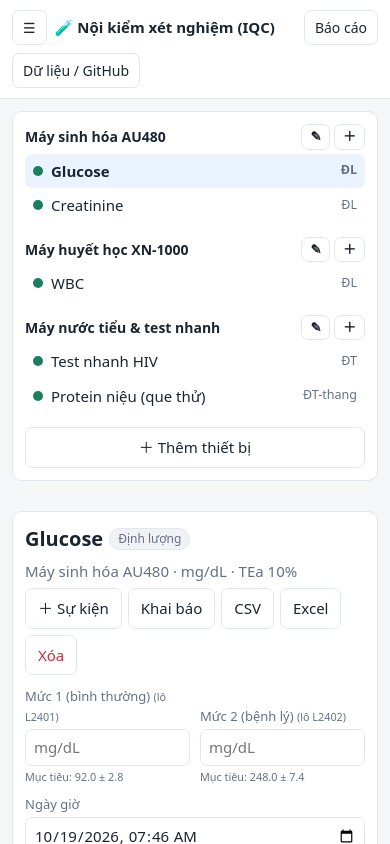
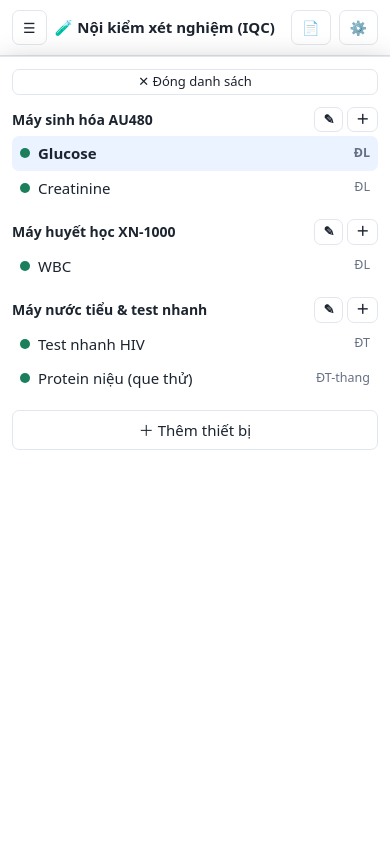
Before and after one commit to BaTuKinh/IQC-BTK, a plain HTML site: page index.html in a window 390 px wide. Both pictures are taken after a click on the button "Danh sách thiết bị". Shown: the top 844 px of the page. Drawn offline with Linux system fonts and the light colour scheme.

Commit message:
Add files via upload

```diff
--- a/index.html
+++ b/index.html
@@ -71,6 +71,13 @@ dialog .mf{padding:10px 16px;border-top:1px solid var(--line);display:flex;gap:8
 .foot .muted{margin-top:2px}
 #rep .foot{border-top:1px solid #ccc;margin-top:24px;padding:8px 0 0;color:#555}
 .menu{display:none}
+.closemenu{display:none}
+.ic{display:none}
+table.rt .cfl{display:none}
+.sum{display:grid;grid-template-columns:repeat(auto-fit,minmax(170px,1fr));gap:8px;margin:2px 0 14px}
+.sc{border:1px solid var(--line);border-left:4px solid var(--ok);border-radius:8px;padding:8px 10px;min-width:0}
+.sc.warn{border-left-color:var(--warn)}.sc.fail{border-left-color:var(--fail)}
+.sc .sn{font-size:13px;color:var(--mute);font-weight:600}.sc .sv{font-size:22px;font-weight:700;line-height:1.25}.sc .sv small{font-size:13px;font-weight:400;color:var(--mute)}.sc .ss{font-size:12.5px;color:var(--mute);margin-top:1px}
 .app>*{min-width:0}
 .cw{overflow-x:auto}
 @media(max-width:820px){
@@ -81,13 +88,49 @@ dialog .mf{padding:10px 16px;border-top:1px solid var(--line);display:flex;gap:8
  .head{gap:6px}
  .menu{display:inline-block}
  .side{display:none}
- body.menu .side{display:block}
+ body.menu .side{display:block;position:fixed;left:0;right:0;top:var(--hh,56px);bottom:0;z-index:12;margin:0;border-radius:0;border-width:1px 0 0;overflow:auto;-webkit-overflow-scrolling:touch;box-shadow:0 10px 30px rgba(0,0,0,.3)}
+ body.menu{overflow:hidden}
+ .closemenu{display:block!important;width:100%;margin-bottom:12px}
  input,select,textarea{font-size:16px}
- svg.chart{min-width:680px}
- header{padding:10px 12px;gap:8px}
+  header{padding:10px 12px;gap:8px}
  header h1{font-size:15px;white-space:nowrap;overflow:hidden;text-overflow:ellipsis}
  button{padding:8px 12px}
  .card{padding:12px}
+ .lb{display:none}.ic{display:inline}
+ .sum{grid-template-columns:repeat(2,minmax(0,1fr));gap:6px}
+ .sc{padding:6px 8px}.sc .sv{font-size:19px}.sc .ss{font-size:12px}
+ .head h2{font-size:18px}
+ .head button{padding:5px 9px;font-size:13px}
+ .legend.sec{display:none}
+ .lvrow>*{flex:1 1 calc(50% - 10px)}
+ .metarow>*{flex:1 1 calc(50% - 10px)!important;min-width:0}
+ .metarow>label:first-child,.metarow>label:nth-last-child(2),.metarow>button{flex-basis:100%!important}
+ .metarow>button{padding:11px}
+ input[type=datetime-local]{min-height:42px;text-align:left}
+ table.m,table.m tbody{display:block}
+ table.m tr.hd{display:none}
+ table.m tr{display:grid;gap:2px 10px;padding:10px 2px;border-bottom:1px solid var(--line)}
+ table.m td,table.m td:empty{border:0;padding:0}
+ table.m td:empty{display:none}
+ table.rt tr.rr{grid-template-columns:1fr auto;grid-template-areas:"time st" "lv val" "fl fl" "note note" "op act"}
+ table.rt tr.rr.fail{border-left:3px solid var(--fail);padding-left:8px}
+ table.rt tr.rr.warn{border-left:3px solid var(--warn);padding-left:8px}
+ table.rt .ctime{grid-area:time;font-weight:600}
+ table.rt .cst{grid-area:st;text-align:right}
+ table.rt .cst .fl{display:none}
+ table.rt .clv{grid-area:lv}
+ table.rt .cval{grid-area:val;text-align:right;font-size:17px;font-weight:600}
+ table.rt .cfl{display:block;grid-area:fl;color:var(--mute);font-size:13px}
+ table.rt .cnote{grid-area:note;font-size:13px}
+ table.rt .cop{grid-area:op;color:var(--mute);font-size:13px;align-self:center}
+ table.rt .cact{grid-area:act;text-align:right}
+ table.rt tr.evrow{grid-template-columns:1fr auto;grid-template-areas:"time act" "txt txt"}
+ table.rt tr.evrow td{background:transparent}
+ table.rt .ctxt{grid-area:txt}
+ table.stt tr{grid-template-columns:repeat(4,1fr)}
+ table.stt .cname{grid-column:1/-1;font-weight:600;font-size:15px}
+ table.stt td[data-l]::before{content:attr(data-l);display:block;font-size:11px;color:var(--mute);font-weight:400}
+ table.stt td[colspan]{grid-column:2/-1}
 }
 #rep{position:fixed;inset:0;z-index:30;background:#fff;color:#111;overflow:auto;display:none;--ink:#111;--mute:#555;--line:#d9dde4;--accent:#1f66d6;--ok:#1a7f5a;--warn:#b86e00;--fail:#c62f3d;--band:#eaf3ff;--band2:#fff6e2;--grid:#7b8494;--soft:#f0f2f6;--ev:#7a4fd1;--card:#fff;--bg:#fff}
 #rep.on{display:block}
@@ -105,8 +148,8 @@ dialog .mf{padding:10px 16px;border-top:1px solid var(--line);display:flex;gap:8
 <header>
   <button id="menuBtn" class="menu" data-act="menu" title="Danh sách thiết bị">☰</button>
   <h1>🧪 Nội kiểm xét nghiệm (IQC)</h1>
-  <button data-act="report">Báo cáo</button>
-  <button data-act="data">Dữ liệu / GitHub</button>
+  <button data-act="report" title="Báo cáo" aria-label="Báo cáo"><span class="lb">Báo cáo</span><span class="ic">📄</span></button>
+  <button data-act="data" title="Dữ liệu / GitHub" aria-label="Dữ liệu / GitHub"><span class="lb">Dữ liệu / GitHub</span><span class="ic">⚙️</span></button>
 </header>
 <div class="app">
   <aside class="side card" id="side"></aside>
@@ -130,6 +173,7 @@ const nowLocal=()=>{const d=new Date();return `${d.getFullYear()}-${pad(d.getMon
 const typeName={quant:'Định lượng',qual:'Định tính',semi:'Định tính có thang đo'};
 const defaultRules={r12:true,r13:true,r22:true,r4s:true,r41:true,r10x:true};
 const ruleNames={r12:'1-2s (cảnh báo)',r13:'1-3s',r22:'2-2s',r4s:'R-4s',r41:'4-1s',r10x:'10x'};
+const MOB=()=>!!(window.matchMedia&&matchMedia('(max-width:820px)').matches);
 const PALETTE=['#2f6fed','#d9731a','#1f9d6b','#8a4fd1','#0e9aa7','#c2417c'];
 const LS='iqc.v1',GH='iqc.gh';
 const EVT={maint:{n:'Bảo trì / bảo dưỡng',c:'BT',reset:false},calib:{n:'Hiệu chuẩn',c:'HC',reset:true},service:{n:'Sửa chữa / thay linh kiện',c:'SC',reset:true},reagent:{n:'Đổi lô thuốc thử',c:'TT',reset:true},qclot:{n:'Đổi lô vật liệu QC',c:'LQ',reset:true},other:{n:'Sự kiện khác',c:'•',reset:false}};
@@ -258,11 +302,11 @@ function marker(x,y,st,title,color){
 }
 function xTicks(items,X,y){
   const n=items.length;if(!n)return'';
-  const step=Math.max(1,Math.ceil(n/9));let s='';
-  items.forEach((p,i)=>{if(i%step===0||i===n-1)s+=`<text x="${X(i)}" y="${y}" class="tk" text-anchor="middle">${fmtD(p.r.ts)}</text>`});
+  const step=Math.max(1,Math.ceil(n/(MOB()?5:9)));let s='';
+  items.forEach((p,i)=>{if(i%step===0||i===n-1)s+=`<text x="${X(i)}" y="${y}" class="tk" text-anchor="${i===n-1&&n>1?'end':'middle'}">${fmtD(p.r.ts)}</text>`});
   return s;
 }
-function legend(extra=''){return `<div class="legend"><span><i style="background:var(--accent)"></i>Đạt</span><span>▲ Cảnh báo</span><span>■ Vi phạm / ngoài giới hạn</span>${extra}${S.events.length?'<span style="color:var(--ev)">┆ Sự kiện thiết bị (BT bảo trì · HC hiệu chuẩn · SC sửa chữa · TT thuốc thử · LQ lô QC)</span>':''}</div>`}
+function legend(extra='',sec=false){return `<div class="legend${sec?' sec':''}"><span><i style="background:var(--accent)"></i>Đạt</span><span>▲ Cảnh báo</span><span>■ Vi phạm / ngoài giới hạn</span>${extra}${S.events.length?'<span style="color:var(--ev)">┆ Sự kiện thiết bị (BT bảo trì · HC hiệu chuẩn · SC sửa chữa · TT thuốc thử · LQ lô QC)</span>':''}</div>`}
 function lastN(arr){return UI.lastN>0?arr.slice(-UI.lastN):arr}
 
 function evLines(t,ts,X,y1,y2,xmax){
@@ -278,7 +322,7 @@ function evLines(t,ts,X,y1,y2,xmax){
   return s;
 }
 function ljChart(level,pts,t){
-  const d=t.dec??2,n=pts.length,W=840,H=300,L=64,R=48,Tp=14,B=36;
+  const M=MOB(),d=t.dec??2,n=pts.length,W=M?420:840,H=M?270:300,L=M?48:64,R=M?38:48,Tp=14,B=M?32:36;
   const m=level.mean,s=level.sd;
   let lo=m-3.6*s,hi=m+3.6*s;
   pts.forEach(p=>{lo=Math.min(lo,p.r.value-.2*s);hi=Math.max(hi,p.r.value+.2*s)});
@@ -295,7 +339,7 @@ function ljChart(level,pts,t){
   return `<svg class="chart" viewBox="0 0 ${W} ${H}" role="img" aria-label="Biểu đồ Levey-Jennings ${esc(level.name)}">${g}</svg>`;
 }
 function zChart(t,levelSeries){
-  const W=840,H=300,L=64,R=48,Tp=14,B=36;
+  const M=MOB(),W=M?420:840,H=M?270:300,L=M?40:64,R=M?38:48,Tp=14,B=M?32:36;
   const runs=[...new Set(levelSeries.flatMap(ls=>ls.pts.map(p=>p.r.run)))].sort().slice(UI.lastN>0?-UI.lastN:0);
   const n=runs.length;if(!n)return'';
   let lim=4;levelSeries.forEach(ls=>ls.pts.forEach(p=>{if(runs.includes(p.r.run))lim=Math.max(lim,Math.ceil(Math.abs(p.o.z)+.3))}));
@@ -317,7 +361,7 @@ function zChart(t,levelSeries){
   return legend(lg)+`<svg class="chart" viewBox="0 0 ${W} ${H}" role="img" aria-label="Biểu đồ z-score nhiều mức">${g}</svg>`;
 }
 function stepChart(level,pts,t){
-  const sc=t.scale,rows=sc.length,rowH=34,W=840,L=90,R=20,Tp=12,B=34,H=Tp+B+rows*rowH,n=pts.length;
+  const M=MOB(),sc=t.scale,rows=sc.length,rowH=M?30:34,W=M?420:840,L=M?74:90,R=M?12:20,Tp=12,B=M?30:34,H=Tp+B+rows*rowH,n=pts.length;
   const X=i=>n<=1?L+(W-L-R)/2:L+(W-L-R)*i/(n-1),Y=k=>Tp+(rows-1-k+.5)*rowH;
   const e=sc.indexOf(level.expected),tol=level.tol||0;
   let g='';
@@ -338,7 +382,7 @@ function stepChart(level,pts,t){
 /* ---------- giao diện chính ---------- */
 function render(){renderSide();renderMain()}
 function renderSide(){
-  let h='';
+  let h='<button class="sm closemenu" data-act="menu">✕ Đóng danh sách</button>';
   S.devices.forEach(d=>{
     h+=`<div class="dev"><h3><span>${esc(d.name)}</span><span><button class="sm" data-act="editDevice" data-id="${d.id}" title="Sửa thiết bị">✎</button> <button class="sm" data-act="newTest" data-id="${d.id}" title="Thêm xét nghiệm">＋</button></span></h3>`;
     const ts=S.tests.filter(t=>t.deviceId===d.id);
@@ -357,7 +401,7 @@ function renderMain(){
   }
   const dev=D(t.deviceId),d=t.dec??2,{res,out}=evalTest(t);
   let h=`<div class="card"><div class="head"><h2>${esc(t.name)}</h2><span class="badge">${typeName[t.type]}</span><span class="muted">${esc(dev?.name||'')}${t.unit?' · '+esc(t.unit):''}${t.tea&&t.tea.value>0?` · TEa ${t.tea.value}${t.tea.kind==='pct'?'%':' '+esc(t.unit||'')}`:''}</span><span class="spacer"></span>
-  <button data-act="newEvent" data-id="${t.id}">＋ Sự kiện</button><button data-act="editTest" data-id="${t.id}">Khai báo</button><button data-act="csv" data-id="${t.id}">CSV</button><button data-act="xlsx" data-id="${t.id}">Excel</button><button class="danger" data-act="delTest" data-id="${t.id}">Xóa</button></div>${entryHTML(t)}</div>`;
+  <button data-act="newEvent" data-id="${t.id}">＋ Sự kiện</button><button data-act="editTest" data-id="${t.id}">Khai báo</button><button data-act="csv" data-id="${t.id}">CSV</button><button data-act="xlsx" data-id="${t.id}">Excel</button><button class="danger" data-act="delTest" data-id="${t.id}">Xóa</button></div>${sumHTML(t,res,out)}${entryHTML(t)}</div>`;
   if(UI.flash){h+=UI.flash;UI.flash=null}
   else if(res.length){
     const last=res[res.length-1].run;
@@ -372,7 +416,7 @@ function renderMain(){
       if(series.length>=2){h+=`<h3 style="font-size:14px;margin:6px 0">Tất cả các mức (z-score)</h3>`+zChart(t,series)}
       series.forEach(ls=>{
         h+=`<h3 style="font-size:14px;margin:14px 0 2px">${esc(ls.level.name)} <small class="muted">${ls.level.lot?'lô '+esc(ls.level.lot)+' · ':''}TB ${fmt(ls.level.mean,d)} · SD ${fmt(ls.level.sd,d)} · CV ${fmt(ls.level.sd/ls.level.mean*100,1)}%</small></h3>`;
-        h+=ls.pts.length?legend()+ljChart(ls.level,ls.pts,t):`<div class="muted">Chưa có kết quả.</div>`;
+        h+=ls.pts.length?legend('',true)+ljChart(ls.level,ls.pts,t):`<div class="muted">Chưa có kết quả.</div>`;
         const old=res.filter(r=>r.levelId===ls.level.id&&!isCur(t,ls.level,r)).length;
         if(old)h+=`<small class="muted">${old} kết quả thuộc lô/thông số cũ — xem trong bảng bên dưới.</small>`;
       });
@@ -389,30 +433,44 @@ function renderMain(){
   $('#main').innerHTML=wrapSvg(h);
   const sel=$('#lastN');if(sel)sel.value=String(UI.lastN);
 }
+function sumHTML(t,res,out){
+  if(!t.levels.length)return'';
+  const d=t.dec??2,q=t.type==='quant';
+  const cards=t.levels.map(l=>{
+    const pts=res.filter(r=>isCur(t,l,r)&&out[r.id]),last=pts[pts.length-1];
+    if(!last)return `<div class="sc"><div class="sn">${esc(l.name)}</div><div class="muted" style="font-size:13px">Chưa có kết quả</div></div>`;
+    const o=out[last.id],cls=o.status==='ok'?'':o.status;
+    const val=q?`${fmt(last.value,d)} <small>${esc(t.unit||'')}</small>`:esc(last.value);
+    const sub=q?`z = ${fmt(o.z,2)}`:(t.type==='semi'?`lệch ${o.dev>0?'+':''}${o.dev} bậc · mục tiêu ${esc(l.expected)}`:`mục tiêu: ${esc(l.expected)}`);
+    const stl={ok:'Đạt',warn:'Cảnh báo',fail:'Vi phạm'}[o.status];
+    return `<div class="sc ${cls}"><div class="sn">${esc(l.name)}</div><div class="sv">${val}</div><div class="ss">${sub}</div><div class="ss"><span class="badge ${o.status}">${stl}</span> ${o.flags.length?esc(o.flags.join(', ')):''}</div><div class="ss">${fmtDT(last.ts)} · n=${pts.length}</div></div>`;
+  }).join('');
+  return `<div class="sum">${cards}</div>`;
+}
 function entryHTML(t){
   if(!t.levels.length)return'';
   const d=t.dec??2,dr=defaultReason(t);
   const f=t.levels.map(l=>`<label class="fld"><span>${esc(l.name)}${l.lot?` <small>(lô ${esc(l.lot)})</small>`:''}</span>${t.type==='quant'?`<input name="v_${l.id}" inputmode="decimal" autocomplete="off" placeholder="${esc(t.unit||'giá trị')}">`:`<select name="v_${l.id}"><option value="">— không chạy —</option>${t.scale.map(s=>`<option>${esc(s)}</option>`).join('')}</select>`}<small>Mục tiêu: ${t.type==='quant'?fmt(l.mean,d)+' ± '+fmt(l.sd,d):esc(l.expected)+(t.type==='semi'?' (±'+(l.tol||0)+' bậc)':'')}</small></label>`).join('');
-  return `<form id="entryForm" data-test="${t.id}"><div class="row">${f}</div><div class="row" style="margin-top:10px"><label class="fld"><span>Ngày giờ</span><input type="datetime-local" name="dt" value="${nowLocal()}" required></label><label class="fld"><span>Lý do chạy QC</span><select name="reason">${REASONS.map(x=>`<option ${x===dr?'selected':''}>${x}</option>`).join('')}</select></label><label class="fld"><span>Người thực hiện</span><input name="op" autocomplete="off"></label><label class="fld" style="flex:2 1 220px"><span>Ghi chú</span><input name="note" autocomplete="off"></label><button class="pri" type="submit" style="flex:0 0 auto">Lưu kết quả</button></div></form>`;
+  return `<form id="entryForm" data-test="${t.id}"><div class="row lvrow">${f}</div><div class="row metarow" style="margin-top:10px"><label class="fld"><span>Ngày giờ</span><input type="datetime-local" name="dt" value="${nowLocal()}" required></label><label class="fld"><span>Lý do chạy QC</span><select name="reason">${REASONS.map(x=>`<option ${x===dr?'selected':''}>${x}</option>`).join('')}</select></label><label class="fld"><span>Người thực hiện</span><input name="op" autocomplete="off"></label><label class="fld" style="flex:2 1 220px"><span>Ghi chú</span><input name="note" autocomplete="off"></label><button class="pri" type="submit" style="flex:0 0 auto">Lưu kết quả</button></div></form>`;
 }
 function statsHTML(t,res,out){
   if(t.type==='quant'){
     const d=t.dec??2;let rows='';
     t.levels.forEach(l=>{
       const v=res.filter(r=>isCur(t,l,r)).map(r=>r.value),n=v.length;
-      if(!n){rows+=`<tr><td>${esc(l.name)}</td><td>0</td><td colspan="6" class="muted">—</td></tr>`;return}
+      if(!n){rows+=`<tr><td class="cname">${esc(l.name)}</td><td data-l="n">0</td><td colspan="6" class="muted">—</td></tr>`;return}
       const mean=v.reduce((a,b)=>a+b,0)/n,sd=n>1?Math.sqrt(v.reduce((a,b)=>a+(b-mean)**2,0)/(n-1)):NaN,cv=sd/mean*100,bias=(mean-l.mean)/l.mean*100;
       const sig=t.tea&&t.tea.kind==='pct'&&t.tea.value>0&&n>1?(t.tea.value-Math.abs(bias))/cv:NaN;
-      rows+=`<tr><td>${esc(l.name)}</td><td>${n}</td><td>${fmt(l.mean,d)}</td><td>${fmt(mean,d)}</td><td>${fmt(sd,d)}</td><td>${fmt(cv,1)}%</td><td>${fmt(bias,1)}%</td><td>${fmt(sig,1)}</td></tr>`;
+      rows+=`<tr><td class="cname">${esc(l.name)}</td><td data-l="n">${n}</td><td data-l="TB mục tiêu">${fmt(l.mean,d)}</td><td data-l="TB thực tế">${fmt(mean,d)}</td><td data-l="SD thực tế">${fmt(sd,d)}</td><td data-l="CV%">${fmt(cv,1)}%</td><td data-l="Bias%">${fmt(bias,1)}%</td><td data-l="Sigma">${fmt(sig,1)}</td></tr>`;
     });
-    return `<div class="card"><h2>Thống kê (lô hiện tại)</h2><div class="scroll"><table><tr><th>Mức</th><th>n</th><th>TB mục tiêu</th><th>TB thực tế</th><th>SD thực tế</th><th>CV%</th><th>Bias%</th><th>Sigma</th></tr>${rows}</table></div><small class="muted">Sigma = (TEa% − |Bias%|) / CV%, chỉ tính khi TEa khai báo theo %.</small></div>`;
+    return `<div class="card"><h2>Thống kê (lô hiện tại)</h2><div class="scroll"><table class="m stt"><tr class="hd"><th>Mức</th><th>n</th><th>TB mục tiêu</th><th>TB thực tế</th><th>SD thực tế</th><th>CV%</th><th>Bias%</th><th>Sigma</th></tr>${rows}</table></div><small class="muted">Sigma = (TEa% − |Bias%|) / CV%, chỉ tính khi TEa khai báo theo %.</small></div>`;
   }
   let rows='';
   t.levels.forEach(l=>{
     const cur=res.filter(r=>isCur(t,l,r)&&out[r.id]),n=cur.length,ok=cur.filter(r=>out[r.id].status!=='fail').length;
-    rows+=`<tr><td>${esc(l.name)}</td><td>${esc(l.expected)}</td><td>${n}</td><td>${n?fmt(ok/n*100,1)+'%':'–'}</td><td>${cur.filter(r=>out[r.id].status==='fail').length}</td></tr>`;
+    rows+=`<tr><td class="cname">${esc(l.name)}</td><td data-l="Mục tiêu">${esc(l.expected)}</td><td data-l="n">${n}</td><td data-l="Tỷ lệ đạt">${n?fmt(ok/n*100,1)+'%':'–'}</td><td data-l="Không đạt">${cur.filter(r=>out[r.id].status==='fail').length}</td></tr>`;
   });
-  return `<div class="card"><h2>Thống kê (lô hiện tại)</h2><div class="scroll"><table><tr><th>Mức</th><th>Mục tiêu</th><th>n</th><th>Tỷ lệ đạt</th><th>Không đạt</th></tr>${rows}</table></div></div>`;
+  return `<div class="card"><h2>Thống kê (lô hiện tại)</h2><div class="scroll"><table class="m stt"><tr class="hd"><th>Mức</th><th>Mục tiêu</th><th>n</th><th>Tỷ lệ đạt</th><th>Không đạt</th></tr>${rows}</table></div></div>`;
 }
 function tableHTML(t,res,out){
   const d=t.dec??2;
@@ -420,13 +478,14 @@ function tableHTML(t,res,out){
   const shown=UI.showAll?items:items.slice(0,40);
   const rows=shown.map(it=>{
     if(it.k==='e'){const e=it.e,ev=EVT[e.type];
-      return `<tr class="evrow"><td>${fmtDT(e.ts)}</td><td colspan="5"><b>${ev.c}</b> <b>${esc(ev.n)}</b>${e.testId?'':' <small class="muted">(toàn thiết bị)</small>'}${e.note?' — '+esc(e.note):''}${e.op?` <small class="muted">· ${esc(e.op)}</small>`:''}${e.reset?' <small class="muted">· bắt đầu chuỗi quy tắc mới</small>':''}</td><td><button class="sm danger" data-act="delEvt" data-id="${e.id}" title="Xóa sự kiện">✕</button></td></tr>`}
+      return `<tr class="evrow"><td class="ctime">${fmtDT(e.ts)}</td><td colspan="5" class="ctxt"><b>${ev.c}</b> <b>${esc(ev.n)}</b>${e.testId?'':' <small class="muted">(toàn thiết bị)</small>'}${e.note?' — '+esc(e.note):''}${e.op?` <small class="muted">· ${esc(e.op)}</small>`:''}${e.reset?' <small class="muted">· bắt đầu chuỗi quy tắc mới</small>':''}</td><td class="cact"><button class="sm danger" data-act="delEvt" data-id="${e.id}" title="Xóa sự kiện">✕</button></td></tr>`}
     const r=it.r,o=out[r.id]||{flags:[],status:'ok'};
     const dv=t.type==='quant'?`${fmt(r.value,d)} <small class="muted">z ${fmt(o.z,2)}</small>`:`${esc(r.value)} <small class="muted">${t.type==='semi'?'lệch '+(o.dev>0?'+':'')+o.dev:''}</small>`;
     const stl={ok:'Đạt',warn:'Cảnh báo',fail:'Vi phạm'}[o.status];
     const rb=r.reason&&r.reason!=='Thường quy'?`<br><span class="badge">${esc(r.reason)}</span>`:'';
-    return `<tr><td>${fmtDT(r.ts)}${rb}</td><td>${esc(r.levelName)}${r.lot?`<br><small class="muted">lô ${esc(r.lot)}</small>`:''}</td><td>${dv}</td><td><span class="badge ${o.status}">${stl}</span> ${esc(o.flags.join(', '))}</td><td>${esc(r.op||'')}</td><td>${esc(r.note||'')}${r.action?`<br><small><b>Khắc phục:</b> ${esc(r.action)}</small>`:''}</td><td style="white-space:nowrap">${o.status!=='ok'?`<button class="sm" data-act="advice" data-id="${r.id}" title="Gợi ý nguyên nhân & xử trí">💡</button> <button class="sm" data-act="action" data-id="${r.id}" title="Ghi hành động khắc phục">⚑</button> `:''}<button class="sm danger" data-act="delRes" data-id="${r.id}" title="Xóa">✕</button></td></tr>`}).join('');
-  return `<div class="card"><h2>Kết quả và sự kiện thiết bị (${res.length} kết quả)</h2>${items.length?`<div class="scroll"><table><tr><th>Thời gian</th><th>Mức</th><th>Kết quả</th><th>Đánh giá</th><th>Người TH</th><th>Ghi chú</th><th></th></tr>${rows}</table></div>${items.length>40?`<p><button class="sm" data-act="toggleAll">${UI.showAll?'Thu gọn':'Xem tất cả'}</button></p>`:''}`:'<div class="muted">Chưa có dữ liệu.</div>'}</div>`;
+    const fl=o.flags.join(', ');
+    return `<tr class="rr ${o.status}"><td class="ctime">${fmtDT(r.ts)}${rb}</td><td class="clv">${esc(r.levelName)}${r.lot?`<br><small class="muted">lô ${esc(r.lot)}</small>`:''}</td><td class="cval">${dv}</td><td class="cst"><span class="badge ${o.status}">${stl}</span><span class="fl"> ${esc(fl)}</span></td><td class="cop">${esc(r.op||'')}</td><td class="cnote">${esc(r.note||'')}${r.action?`<br><small><b>Khắc phục:</b> ${esc(r.action)}</small>`:''}</td><td class="cact" style="white-space:nowrap">${o.status!=='ok'?`<button class="sm" data-act="advice" data-id="${r.id}" title="Gợi ý nguyên nhân & xử trí">💡</button> <button class="sm" data-act="action" data-id="${r.id}" title="Ghi hành động khắc phục">⚑</button> `:''}<button class="sm danger" data-act="delRes" data-id="${r.id}" title="Xóa">✕</button></td><td class="cfl">${esc(fl)}</td></tr>`}).join('');
+  return `<div class="card"><h2>Kết quả và sự kiện thiết bị (${res.length} kết quả)</h2>${items.length?`<div class="scroll"><table class="m rt"><tr class="hd"><th>Thời gian</th><th>Mức</th><th>Kết quả</th><th>Đánh giá</th><th>Người TH</th><th>Ghi chú</th><th></th></tr>${rows}</table></div>${items.length>40?`<p><button class="sm" data-act="toggleAll">${UI.showAll?'Thu gọn':'Xem tất cả'}</button></p>`:''}`:'<div class="muted">Chưa có dữ liệu.</div>'}</div>`;
 }
 
 /* ---------- nhập kết quả ---------- */
@@ -514,7 +573,7 @@ function editTest(id,deviceId){
     }
     if(t.type==='quant'){const v=num(t.tea.value);t.tea={kind:t.tea.kind,value:isNaN(v)?0:v};delete t.scale}else{delete t.unit;delete t.tea;delete t.rules}
     if(id){S.tests[S.tests.findIndex(x=>x.id===id)]=t}else S.tests.push(t);
-    UI.testId=t.id;UI.deviceId=t.deviceId;save();render();
+    UI.testId=t.id;UI.deviceId=t.deviceId;document.body.classList.remove('menu');save();render();
   });
   draw();
 }
@@ -1035,7 +1094,7 @@ document.addEventListener('click',e=>{
   else if(a==='report')reportDialog();
   else if(a==='repPrint')window.print();
   else if(a==='repClose')$('#rep').classList.remove('on');
-  else if(a==='menu')document.body.classList.toggle('menu');
+  else if(a==='menu'){document.documentElement.style.setProperty('--hh',($('header').offsetHeight)+'px');document.body.classList.toggle('menu')}
   else if(a==='csv')csv(id);
   else if(a==='toggleAll'){UI.showAll=!UI.showAll;render()}
   else if(a==='delTest'){const t=T(id);if(confirm(`Xóa xét nghiệm “${t.name}” và toàn bộ kết quả?`)){S.results=S.results.filter(r=>r.testId!==id);S.events=S.events.filter(e=>e.testId!==id);S.tests=S.tests.filter(x=>x.id!==id);UI.testId=null;save();render()}}
@@ -1054,8 +1113,10 @@ document.addEventListener('change',e=>{if(e.target.id==='lastN'){UI.lastN=parseI
     try{const r=await fetch('data.json',{cache:'no-store'});if(r.ok){S=normalize(await r.json());localStorage.setItem(LS,JSON.stringify(S))}}catch(e){}
   }
   if(S.tests.length){UI.testId=S.tests[0].id;UI.deviceId=S.tests[0].deviceId}else document.body.classList.add('menu')
+  if(MOB())UI.lastN=20;
   render();
   bootSync();
+  let wasMob=MOB(),rt;addEventListener('resize',()=>{clearTimeout(rt);rt=setTimeout(()=>{const m=MOB();if(m!==wasMob){wasMob=m;if(!$('#rep').classList.contains('on'))render()}},200)});
   if('serviceWorker' in navigator&&location.protocol.startsWith('http'))navigator.serviceWorker.register('sw.js').catch(()=>{});
 })();
 </script>
```
